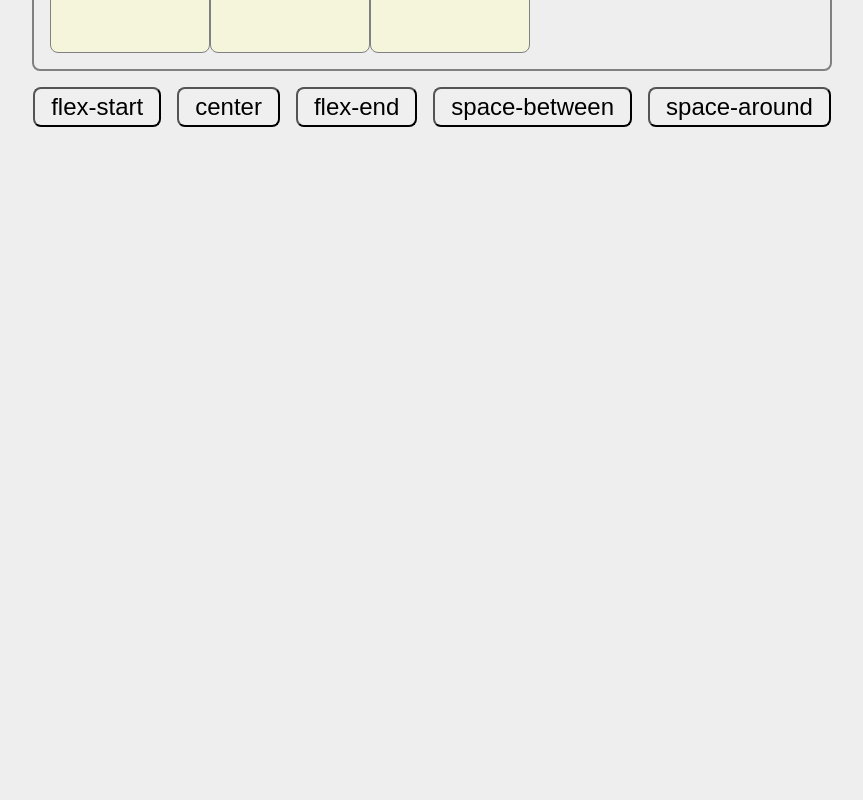
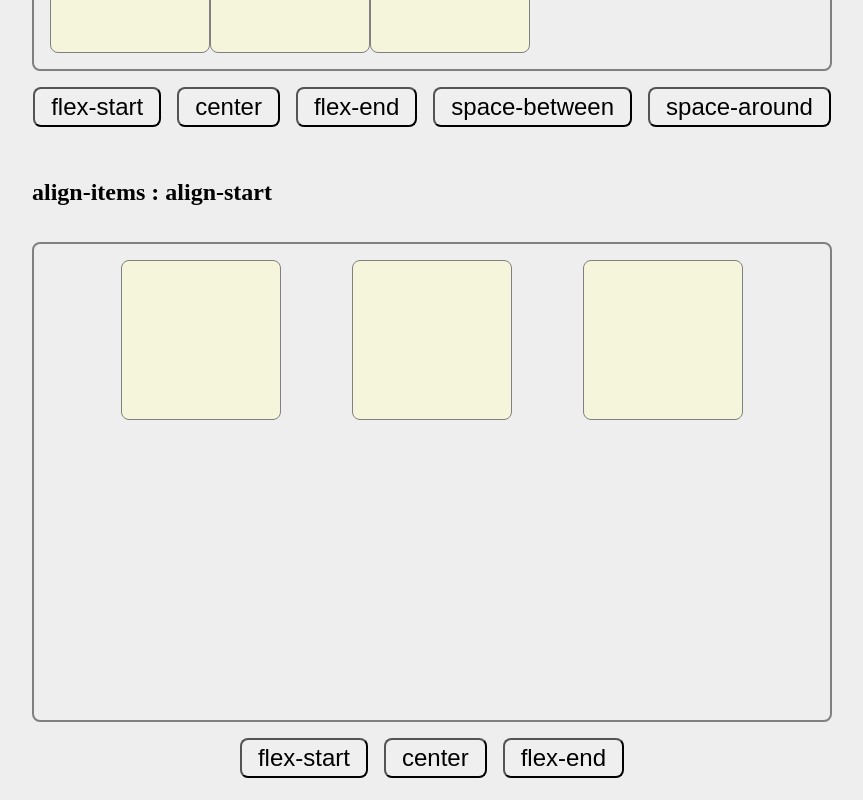
Before and after one commit to Woolegend/web-exam, a React (Create React App) app: page / in a window 1280 px wide. Shown: the part 216-1016 px from the top of the page, without its empty margins (208-1071 px from the left). Built offline with nearby package versions, Linux system fonts and the light colour scheme.

Commit message:
align-items 컴포넌트 구현

```diff
--- /dev/null
+++ b/src/AlignItems/index.jsx
@@ -0,0 +1,32 @@
+import { useState } from "react";
+import "./style.css";
+
+const AlIGN_ITEMS = {
+  "flex-start": "align-start",
+  center: "align-center",
+  "flex-end": "align-end",
+};
+
+export default function AlignItems() {
+  const [selected, setSeleted] = useState("align-start");
+
+  const handleClickButton = (event) => setSeleted(event.target.value);
+
+  return (
+    <div className="wrapper">
+      <h2>align-items : {selected}</h2>
+      <div className={`align-container ${AlIGN_ITEMS[selected]}`}>
+        {Array.from({ length: 3 }).map((_, index) => (
+          <div key={index} className="flex-item" />
+        ))}
+      </div>
+      <div className="button-list">
+        {Object.keys(AlIGN_ITEMS).map((key) => (
+          <button key={key} value={key} onClick={handleClickButton}>
+            {key}
+          </button>
+        ))}
+      </div>
+    </div>
+  );
+}
--- /dev/null
+++ b/src/AlignItems/style.css
@@ -0,0 +1,21 @@
+.align-container {
+  width: 100%;
+  height: 480px;
+  display: flex;
+  padding: 16px;
+  border: 2px solid grey;
+  border-radius: 8px;
+  justify-content: space-evenly;
+}
+
+.align-center {
+  align-items: center;
+}
+
+.align-start {
+  align-items: flex-start;
+}
+
+.align-end {
+  align-items: flex-end;
+}
--- a/src/App.css
+++ b/src/App.css
@@ -37,28 +37,6 @@ body {
   }
 }
 
-.align-container {
-  width: 100%;
-  height: 480px;
-  display: flex;
-  padding: 16px;
-  border: 2px solid grey;
-  border-radius: 8px;
-  justify-content: space-evenly;
-}
-
-.align-center {
-  align-items: center;
-}
-
-.align-start {
-  align-items: flex-start;
-}
-
-.align-end {
-  align-items: flex-end;
-}
-
 .flex-item {
   width: 160px;
   height: 160px;
--- a/src/App.js
+++ b/src/App.js
@@ -1,3 +1,4 @@
+import AlignItems from "./AlignItems";
 import "./App.css";
 import JustifyContent from "./JustifyContent";
 
@@ -6,6 +7,7 @@ function App() {
     <div className="App">
       <div id="container">
         <JustifyContent />
+        <AlignItems />
       </div>
     </div>
   );
```
